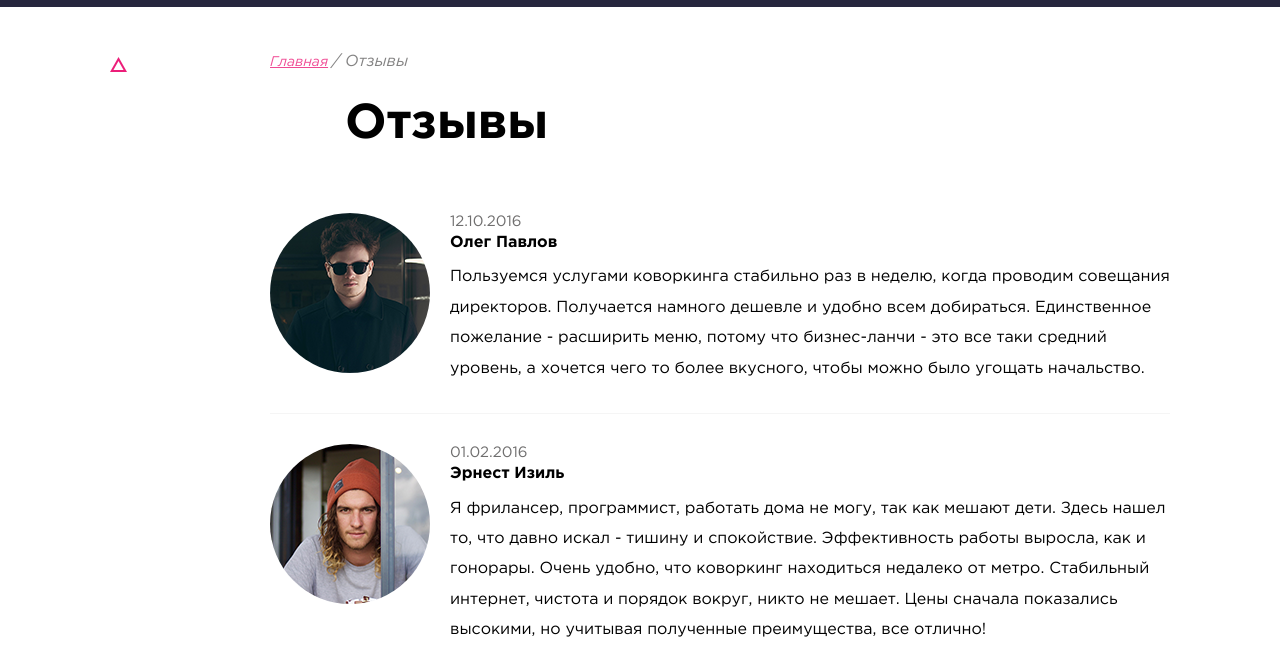
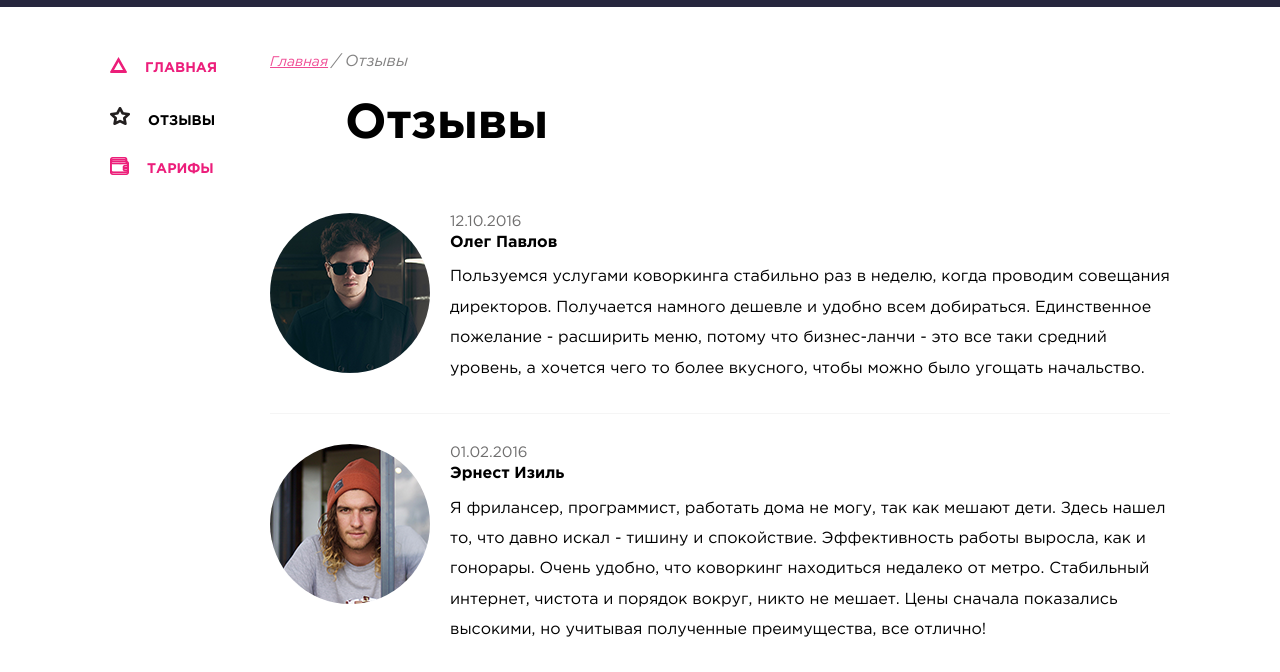
Before and after one commit to AtamanDaulet/loftschool, a plain HTML site: page Task-3/comments.html in a window 1280 px wide. Shown: the part 68-740 px from the top of the page. Drawn offline with nearby package versions, Linux system fonts and the light colour scheme.

Commit message:
Task #3 Comments2

```diff
--- a/Task-3/comments.css
+++ b/Task-3/comments.css
@@ -158,7 +158,7 @@ input {
 .phone__schedule:hover + .schedule__dropdown {
   left: 40px;
 }
-.triangel{
+.schedule__triangle{
   border-top: 1px solid rgba(23, 59, 117, 0.25);
   border-left: 1px solid rgba(23, 59, 117, 0.25);
   border-radius: 5px;
@@ -245,17 +245,40 @@ input {
   text-decoration: none;
   color: #ec1e7b;
 }
-.menu_active {
-  color: #000;
-}
+
 .menu__title {
   font-family: "Gotham Pro";
   font-weight: bold;
   font-size: 14px;
   text-transform: uppercase;
   margin-left: 14px;
-  vertical-align: top;
 }
+
+/*.menu__icon.triangle{
+  background-image: url(./assets/img/main_icon.png);
+  background-repeat: no-repeat;
+  color: #000;
+}*//*
+.menu__icon.star{
+  background-image: url(./assets/img/feed_icon-black.png);
+  background-repeat: no-repeat;
+}*/
+.menu__icon.star + .menu__title{
+  color: #000;
+}
+
+
+/*
+.menu__link:hover ~ .wallet{
+  background-image: url(./assets/img/wallet_icon-black.png);
+  background-repeat: no-repeat;
+}*//*
+.menu__icon.star:first-child{
+  /*display: none;*/
+  /*visibility: visible;
+  opacity:0;
+}*/
+
 /**/
 .maincontent {
   display: flex;
--- a/Task-3/comments.html
+++ b/Task-3/comments.html
@@ -30,7 +30,7 @@
                         <a class="phone__schedule" href="">График работы</a>
 
                         <div class="schedule__dropdown">
-                            <div class="triangel"></div>
+                            <div class="schedule__triangle"></div>
                             <div>пн-вс: 09:00-20:00</div>
                             <div class="schedule__dropdown-reg">обед: 14:00-14:30</div>
 
@@ -47,11 +47,32 @@
                             <ul class="menu__list">
                                 <li class="menu__item">
                                     <a href="#" class="menu__link ">
-                                        <span class="menu__icon">
+                                        <span class="menu__icon triangle" style="background-image: url(./assets/img/main_icon-red.png);
+                                        background-repeat: no-repeat;">
                                             <img src="./assets/img/main_icon-red.png" alt="triangle">
                                         </span>
-
-
+                                        <span class="menu__title ">главная</span>
+                                    </a>
+                                </li>
+                                <li class="menu__item ">
+                                    <a href="#" class="menu__link menu_active">
+                                        <span class="menu__icon star" >
+                                            <img  src="./assets/img/feed_icon-black.png" alt="star">
+                                        </span>
+                                        <span class="menu__title ">отзывы</span>
+                                    </a>
+                                </li>
+                                <li class="menu__item">
+                                    <a href="#" class="menu__link">
+                                        <span class="menu__icon wallet" style="background-image: url(./assets/img/wallet_icon.png);
+                                        background-repeat: no-repeat;">
+                                            <img src="./assets/img/wallet_icon.png" alt="wallet">
+                                        </span>
+                                        <span class="menu__title ">тарифы</span>
+                                    </a>
+                                </li>
+                            </ul>
+                        </nav>
                     </aside>
                     <div class="maincontent">
                         <section class="breadcrumbs">
```
Also changed, not shown: Task-3/assets/img/wallet_icon-black.png (added).
